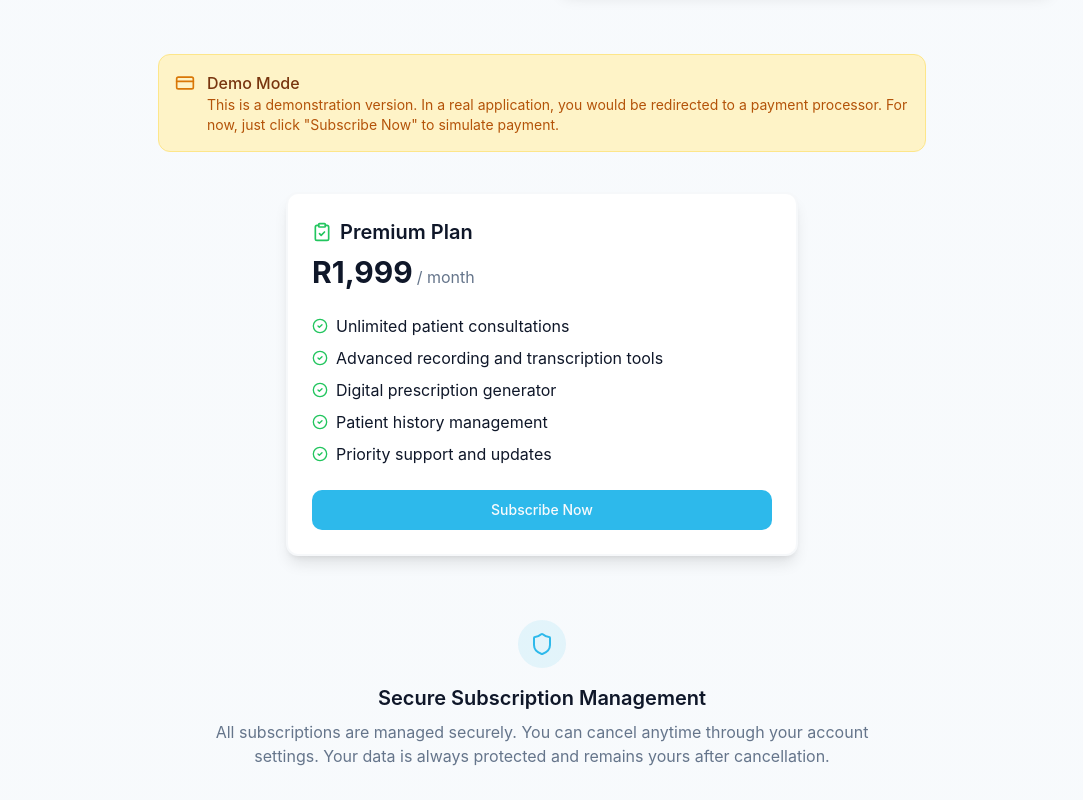
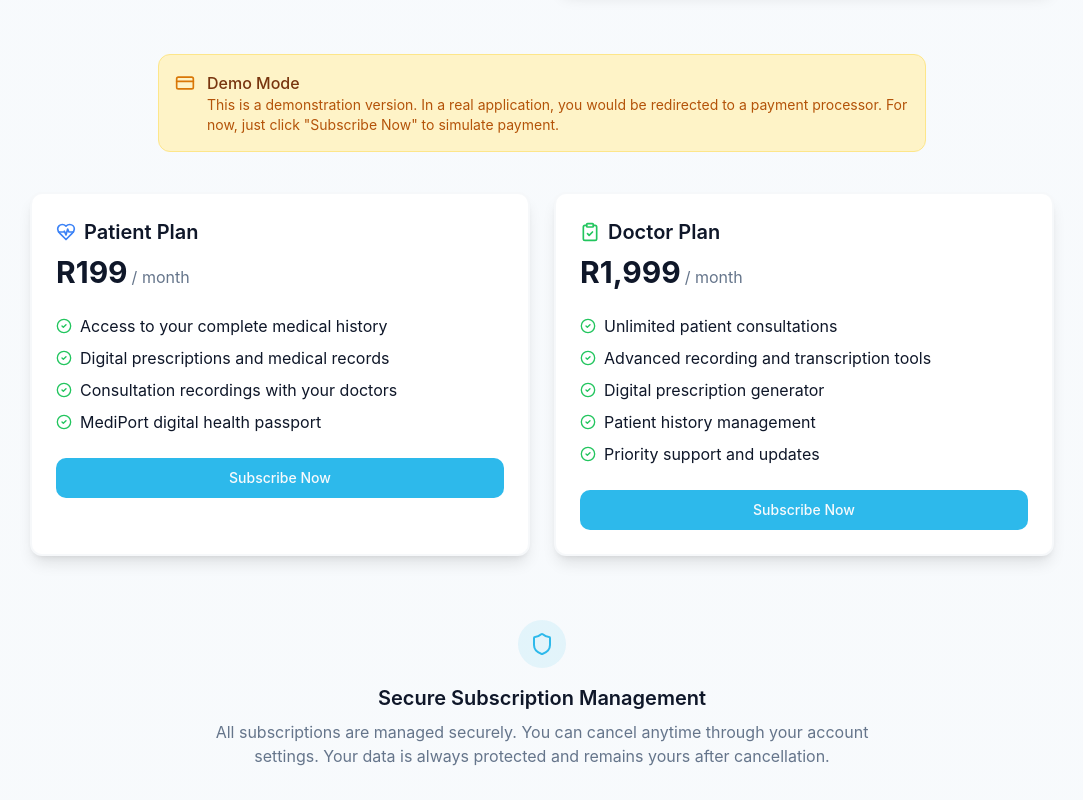
Before and after one commit to SirMeyersfeld/consult-logix, a React (Vite) app: page /subscription in a window 1280 px wide. Shown: the part 972-1772 px from the top of the page, without its empty margins (98-1181 px from the left). Built offline with nearby package versions, Linux system fonts and the light colour scheme.

Commit message:
Show premium plan options
The user was not seeing the premium plan options. This commit ensures that the premium plan options are displayed to the user.

```diff
--- a/src/components/SubscriptionPlans.tsx
+++ b/src/components/SubscriptionPlans.tsx
@@ -2,10 +2,10 @@
 import { useState } from "react";
 import { Card } from "@/components/ui/card";
 import { Button } from "@/components/ui/button";
-import { Loader2, CheckCircle2, ClipboardCheck } from "lucide-react";
+import { Loader2, CheckCircle2, Shield, HeartPulse, ClipboardCheck } from "lucide-react";
 import { toast } from "sonner";
 
-type PlanType = "doctor";
+type PlanType = "doctor" | "patient";
 
 const SubscriptionPlans = () => {
   const [loadingPlan, setLoadingPlan] = useState<PlanType | null>(null);
@@ -22,13 +22,76 @@ const SubscriptionPlans = () => {
       setActivePlan(planType);
       setLoadingPlan(null);
 
-      toast.success("Premium subscription activated successfully!");
+      if (planType === "doctor") {
+        toast.success("Doctor subscription activated successfully!");
+      } else {
+        toast.success("Patient subscription activated successfully!");
+      }
     }, 1500);
   };
 
   return (
-    <div className="max-w-lg mx-auto">
-      {/* Premium Doctor Plan */}
+    <div className="grid gap-6 md:grid-cols-2 max-w-5xl mx-auto">
+      {/* Patient Plan */}
+      <Card className={`p-6 shadow-lg border-2 ${activePlan === "patient" ? "border-primary" : "border-border/30"}`}>
+        <div className="relative">
+          {activePlan === "patient" && (
+            <div className="absolute -top-2 -right-2 p-1 bg-primary rounded-full text-primary-foreground">
+              <CheckCircle2 className="h-5 w-5" />
+            </div>
+          )}
+
+          <div className="space-y-2">
+            <div className="flex items-center gap-2 text-xl font-semibold">
+              <HeartPulse className="h-5 w-5 text-blue-500" />
+              Patient Plan
+            </div>
+            <div className="flex items-baseline mb-4">
+              <span className="text-3xl font-bold">R199</span>
+              <span className="text-muted-foreground ml-1">/ month</span>
+            </div>
+          </div>
+
+          <ul className="space-y-2 my-6">
+            <li className="flex items-start gap-2">
+              <CheckCircle2 className="h-4 w-4 text-green-500 mt-1 shrink-0" />
+              <span>Access to your complete medical history</span>
+            </li>
+            <li className="flex items-start gap-2">
+              <CheckCircle2 className="h-4 w-4 text-green-500 mt-1 shrink-0" />
+              <span>Digital prescriptions and medical records</span>
+            </li>
+            <li className="flex items-start gap-2">
+              <CheckCircle2 className="h-4 w-4 text-green-500 mt-1 shrink-0" />
+              <span>Consultation recordings with your doctors</span>
+            </li>
+            <li className="flex items-start gap-2">
+              <CheckCircle2 className="h-4 w-4 text-green-500 mt-1 shrink-0" />
+              <span>MediPort digital health passport</span>
+            </li>
+          </ul>
+
+          <Button
+            onClick={() => handleSubscribe("patient")}
+            className="w-full"
+            disabled={loadingPlan !== null || activePlan === "patient"}
+            variant={activePlan === "patient" ? "outline" : "default"}
+          >
+            {loadingPlan === "patient" ? (
+              <>
+                <Loader2 className="mr-2 h-4 w-4 animate-spin" />
+                Processing...
+              </>
+            ) : activePlan === "patient" ? (
+              "Currently Active"
+            ) : (
+              "Subscribe Now"
+            )}
+          </Button>
+        </div>
+      </Card>
+
+      {/* Doctor Plan */}
       <Card className={`p-6 shadow-lg border-2 ${activePlan === "doctor" ? "border-primary" : "border-border/30"}`}>
         <div className="relative">
           {activePlan === "doctor" && (
@@ -40,7 +103,7 @@ const SubscriptionPlans = () => {
           <div className="space-y-2">
             <div className="flex items-center gap-2 text-xl font-semibold">
               <ClipboardCheck className="h-5 w-5 text-green-500" />
-              Premium Plan
+              Doctor Plan
             </div>
             <div className="flex items-baseline mb-4">
               <span className="text-3xl font-bold">R1,999</span>
--- a/src/pages/Subscription.tsx
+++ b/src/pages/Subscription.tsx
@@ -1,4 +1,3 @@
-
 import { useEffect } from "react";
 import { motion } from "framer-motion";
 import Navbar from "@/components/Navbar";
@@ -47,14 +46,14 @@ const Subscription = () => {
               className="mb-3"
             >
               <span className="inline-block px-4 py-1.5 rounded-full bg-primary/10 text-primary text-sm font-medium mb-2">
-                Premium Plans
+                Subscription Plans
               </span>
             </motion.div>
             <h1 className="text-4xl font-bold mb-3 bg-clip-text text-transparent bg-gradient-to-r from-primary to-primary/70">
               Elevate Your Healthcare Experience
             </h1>
             <p className="text-muted-foreground max-w-2xl mx-auto">
-              Join thousands of users who have transformed their healthcare journey with our premium subscription plans.
+              Join thousands of users who have transformed their healthcare journey with our subscription plans.
             </p>
           </div>
 
```
